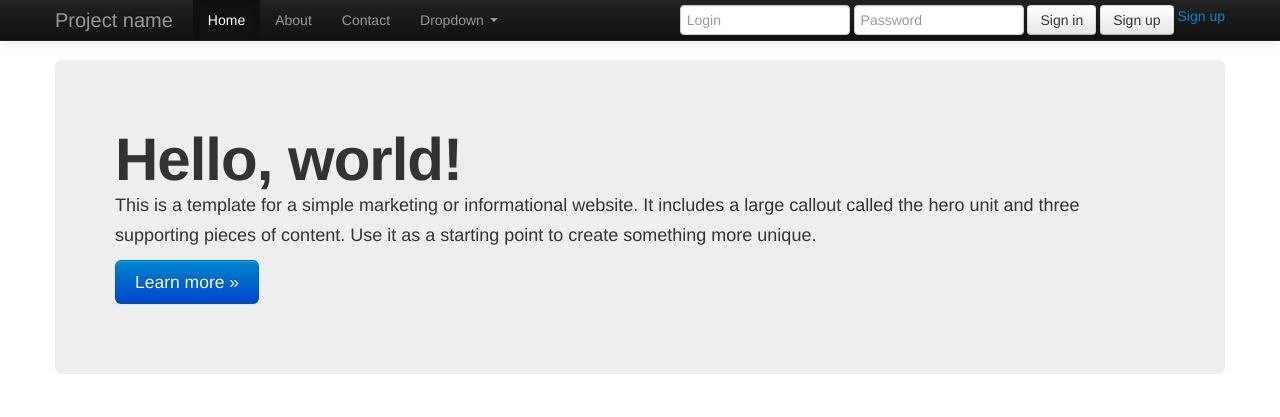
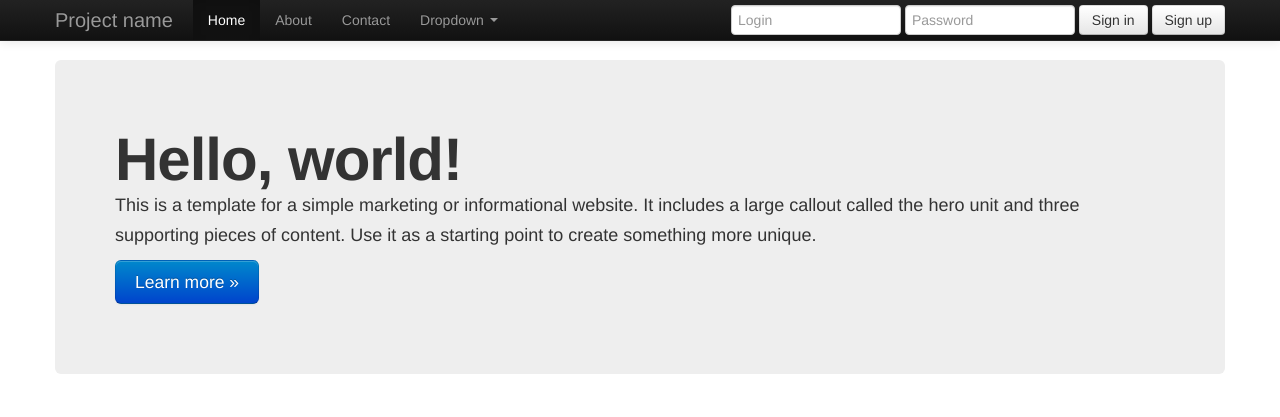
Before and after one commit to MatthewCandido/TimeSharing, a PHP site: page / in a window 1280 px wide. Shown: the top 417 px of the page. Run offline with PHP 8.4, Linux system fonts and the light colour scheme.

Commit message:
Removing home page and a link in index.php

```diff
--- a/index.php
+++ b/index.php
@@ -68,7 +68,6 @@ include "utils/banco.php"
               <input class="span2" type="password" placeholder="Password">
               <button type="button" class="btn">Sign in</button>
               <button type="button" id="btnSignUp" class="btn">Sign up</button>
-              <a href="#" id="btnSignUp">Sign up</a>
             </form>
           </div><!--/.nav-collapse -->
         </div>
```
Also changed, not shown: pages/home.php (deleted).
